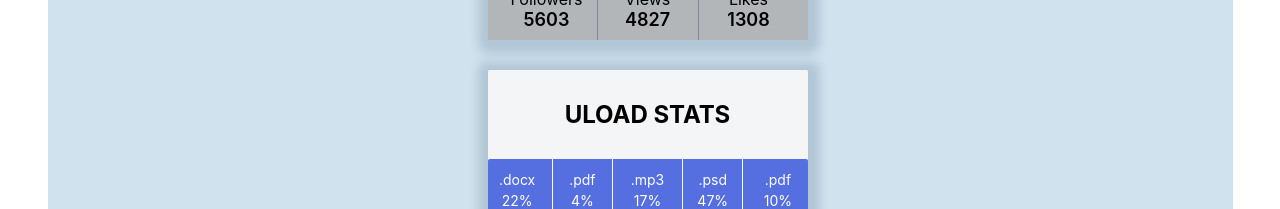
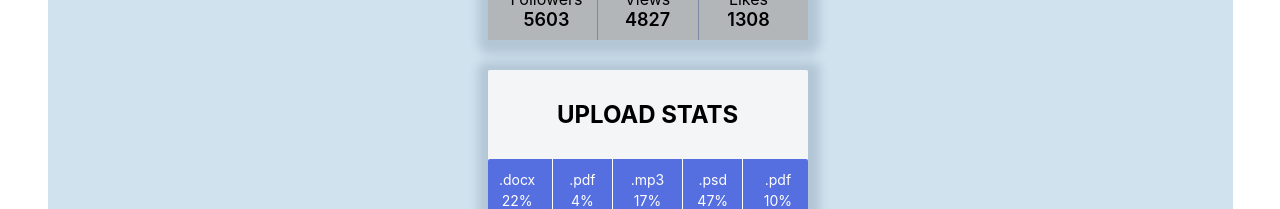
Before and after one commit to Den4icGuti/goit-react-hw-01-components, a React (Create React App) app: page / in a window 1280 px wide. Shown: the part 326-535 px from the top of the page. Built offline with nearby package versions, Linux system fonts and the light colour scheme.

Commit message:
title fixed

```diff
--- a/src/Components/Statistics/Statistics.js
+++ b/src/Components/Statistics/Statistics.js
@@ -7,7 +7,7 @@ export default function Statistic({ item }) {
 
   return (
     <section className={styles.statistics}>
-      <h2 className={styles.title}>ULOAD STATS</h2>
+      <h2 className={styles.title}>UPLOAD STATS</h2>
       <ul className={styles.statlist}>
           {item.map(({ id, label, percentage }) => (
             <li className={styles.item} key={id}>
```
